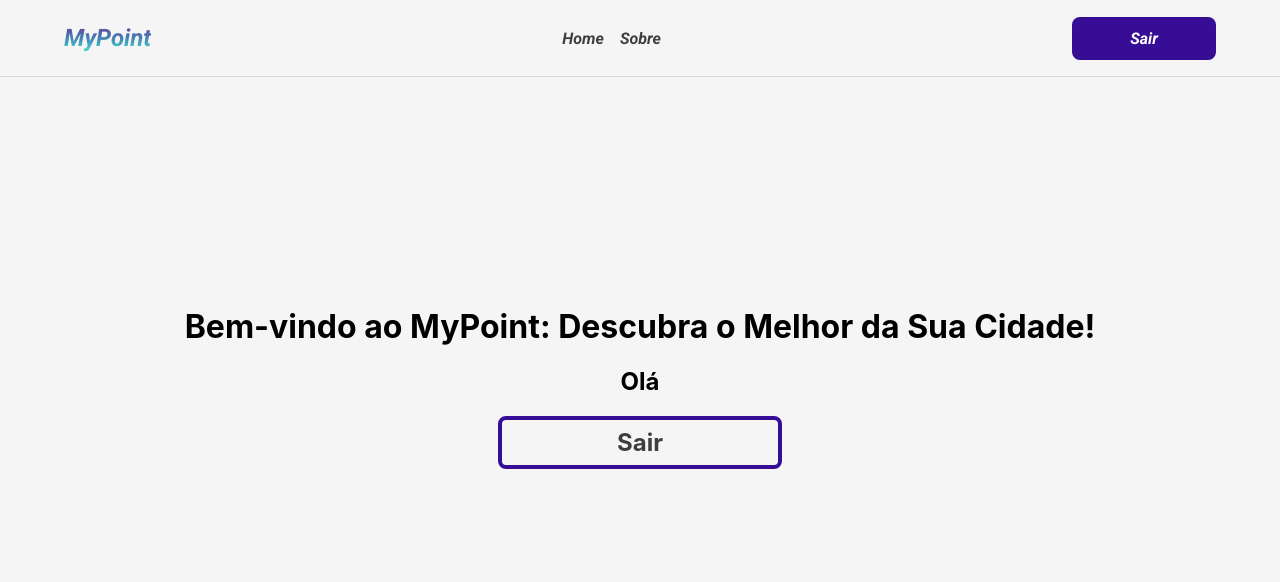
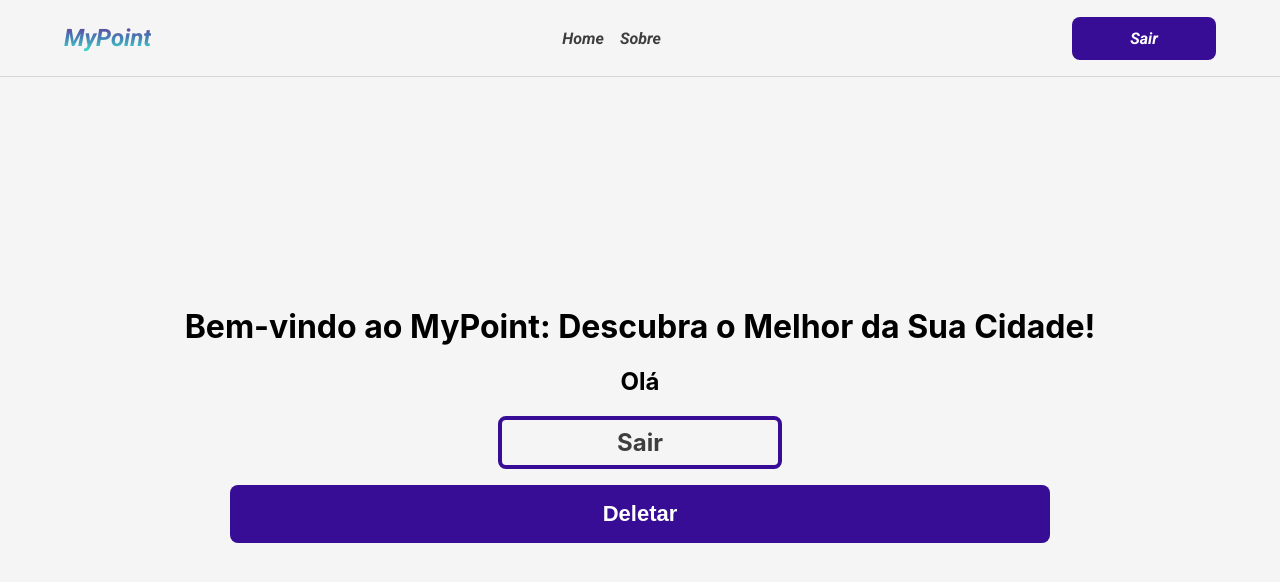
Before and after one commit to brumoreiras/projeto-mypoint, a React (Create React App) app in the folder MyPoint/: page /login-com-sucesso in a window 1280 px wide. Shown: the top 582 px of the page. Built offline with nearby package versions, Linux system fonts and the light colour scheme.

Commit message:
Criando função deletar conta

```diff
--- a/MyPoint/src/componentes/LoginSucesso/index.js
+++ b/MyPoint/src/componentes/LoginSucesso/index.js
@@ -1,21 +1,26 @@
 import './LoginSucesso.css'
 import { useLocation, Link } from 'react-router-dom'
-
+import Botao from "../Botao"
 
 const LoginSucesso = ({ location }) => {
+    async function deleteConta(){
 
+    }
 
     const { state } = useLocation();
     const name = state ? state.name : "";
 
     return (
+        <>
             <div className='login_sucesso'>
                 <h1>Bem-vindo ao MyPoint: Descubra o Melhor da Sua Cidade!</h1>
                 <h2>Olá {name}</h2>
                 <div className='botao_sair'>
                     <Link to='/'>Sair</Link>
                 </div>
+                <Botao onChage={deleteConta}>Deletar</Botao>
             </div>
+        </>
     )
 }
 export default LoginSucesso
```
Lines whose indentation alone changed are shown as unchanged.
